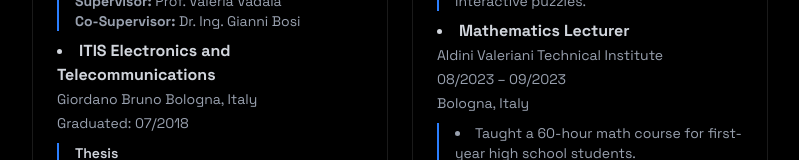
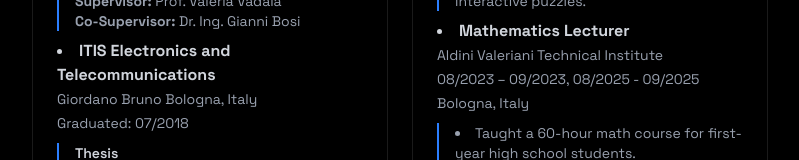
Before and after one commit to AndreaPerna99/andrea-perna-portfolio, a React (Vite) app: page / in a window 1280 px wide. Shown: the part 1690-1850 px from the top of the page, without its empty margins (240-1039 px from the left). Built offline with nearby package versions, Linux system fonts and the light colour scheme.

Commit message:
Update portfolio site

```diff
--- a/src/components/sections/About.jsx
+++ b/src/components/sections/About.jsx
@@ -161,7 +161,7 @@ export const About = () => {
                   <br />
                   <span className="text-sm text-gray-400">Aldini Valeriani Technical Institute</span>
                   <br />
-                  <span className="text-sm text-gray-400">08/2023 – 09/2023</span>
+                  <span className="text-sm text-gray-400">08/2023 – 09/2023, 08/2025 - 09/2025</span>
                   <br />
                   <span className="text-sm text-gray-400">Bologna, Italy</span>
                   <div className="mt-2 pl-4 border-l-2 border-blue-500">
```
